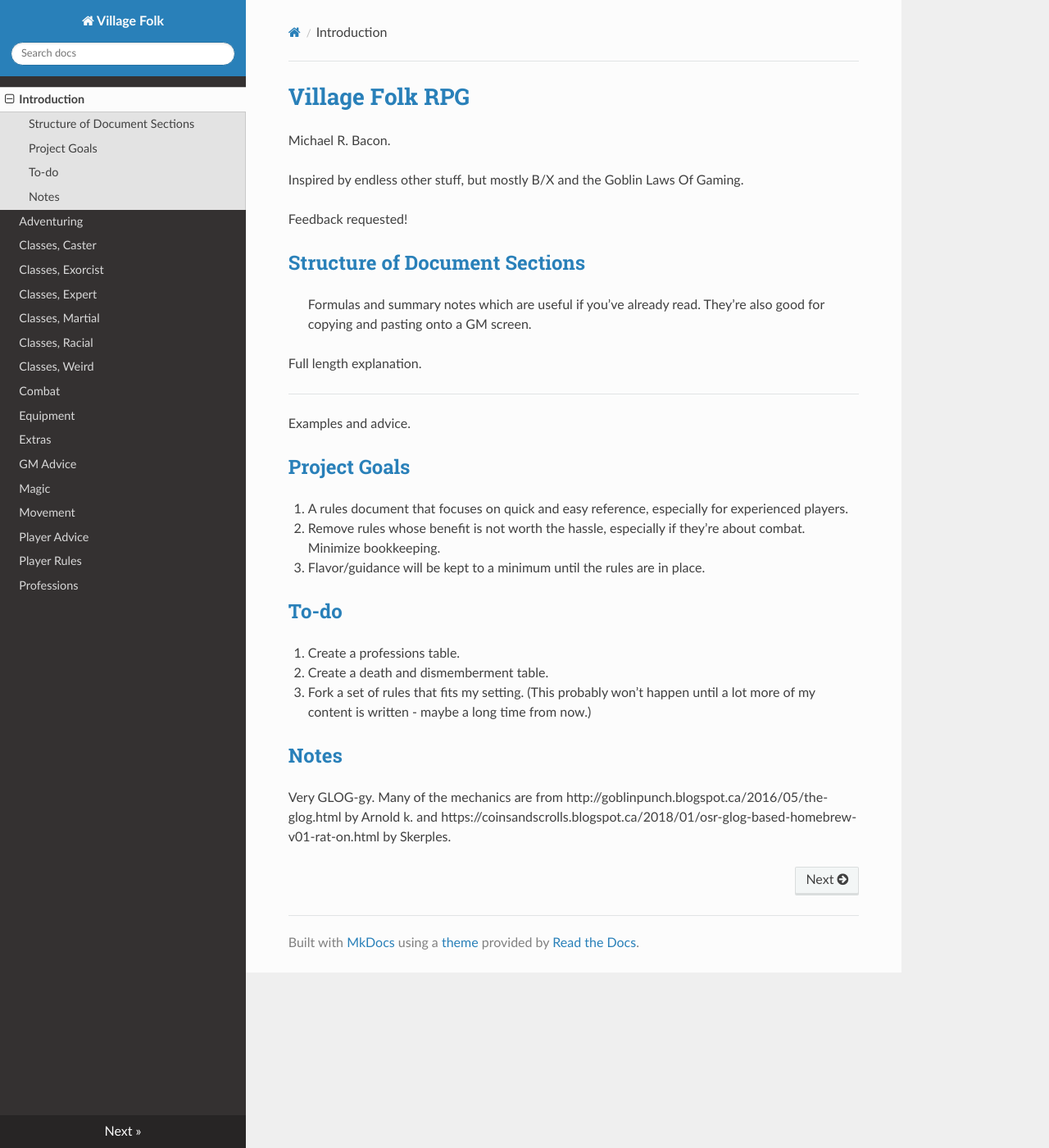
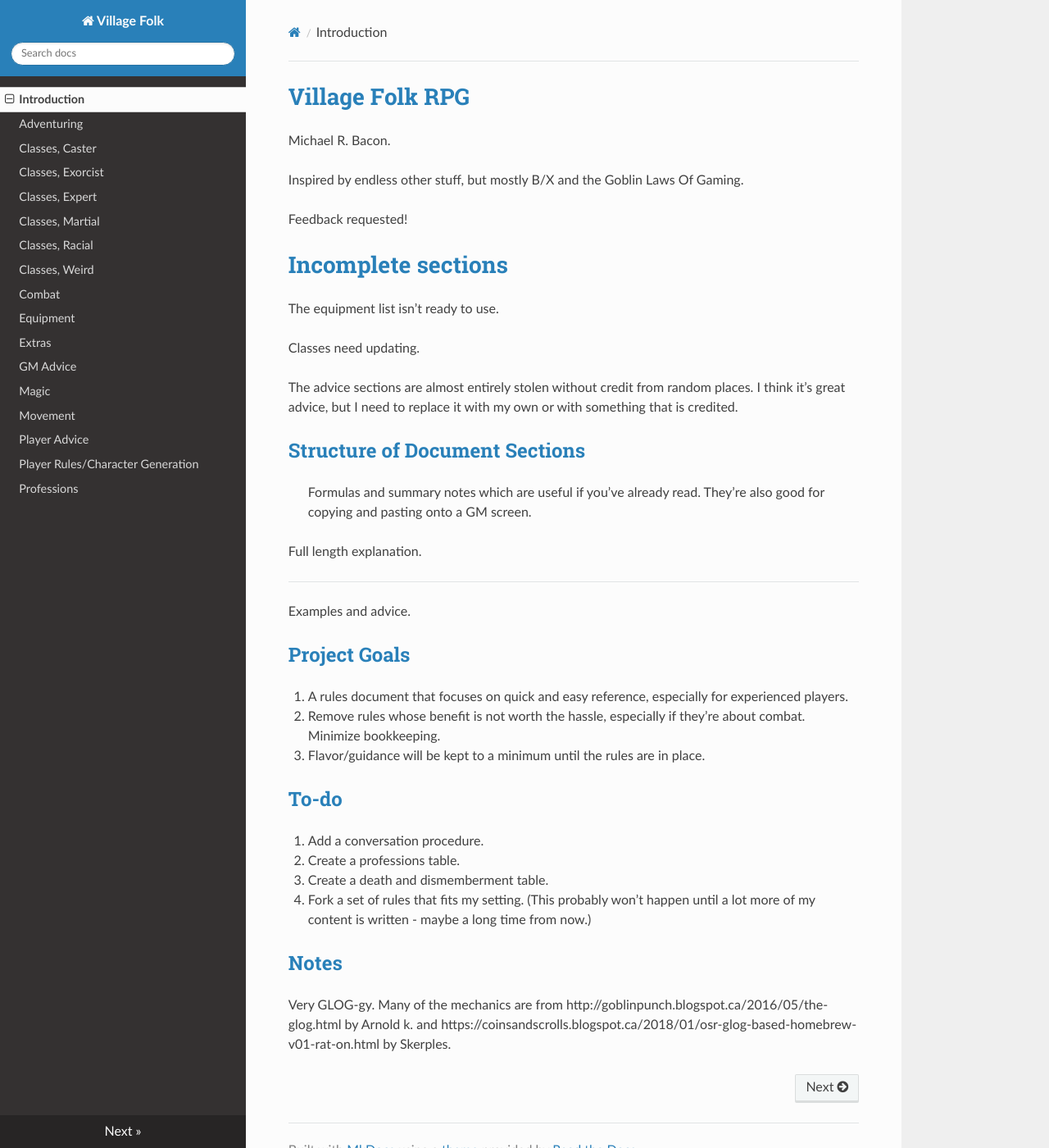
Before and after one commit to valzi/villagefolk, an MkDocs documentation site: the page built from docs/index.md, in a window 1280 px wide and 1400 px high. Shown: the whole window at 82% size. Built offline with MkDocs 1.6.1, drawn with Linux system fonts in a browser that asks for light colours; nearby versions of some CDN libraries; old or Windows-style settings are respelled for this version of MkDocs.

Commit message:
Regular auto-commit

```diff
--- a/docs/index.md
+++ b/docs/index.md
@@ -5,6 +5,14 @@ Michael R. Bacon.
 Inspired by endless other stuff, but mostly B/X and the Goblin Laws Of Gaming.
 
 Feedback requested!
+
+# Incomplete sections
+
+The equipment list isn't ready to use.
+
+Classes need updating.
+
+The advice sections are almost entirely stolen without credit from random places. I think it's great advice, but I need to replace it with my own or with something that is credited.
 
 ## Structure of Document Sections
 
@@ -24,9 +32,10 @@ Examples and advice.
 
 ## To-do
 
-1. Create a professions table.
-2. Create a death and dismemberment table.
-3. Fork a set of rules that fits my setting. (This probably won't happen until a lot more of my content is written - maybe a long time from now.)
+1. Add a conversation procedure.
+2. Create a professions table.
+3. Create a death and dismemberment table.
+4. Fork a set of rules that fits my setting. (This probably won't happen until a lot more of my content is written - maybe a long time from now.)
 
 ## Notes
 
--- a/mkdocs.yml
+++ b/mkdocs.yml
@@ -29,6 +29,6 @@ pages:
       - Magic: Magic.md
       - Movement: Movement.md
       - Player Advice: PlayerAdvice.md
-      - Player Rules: PlayerRules.md
+      - Player Rules/Character Generation: PlayerRules.md
       - Professions: Professions.md
 #     - Random Starting Items: Starting items.md
```
